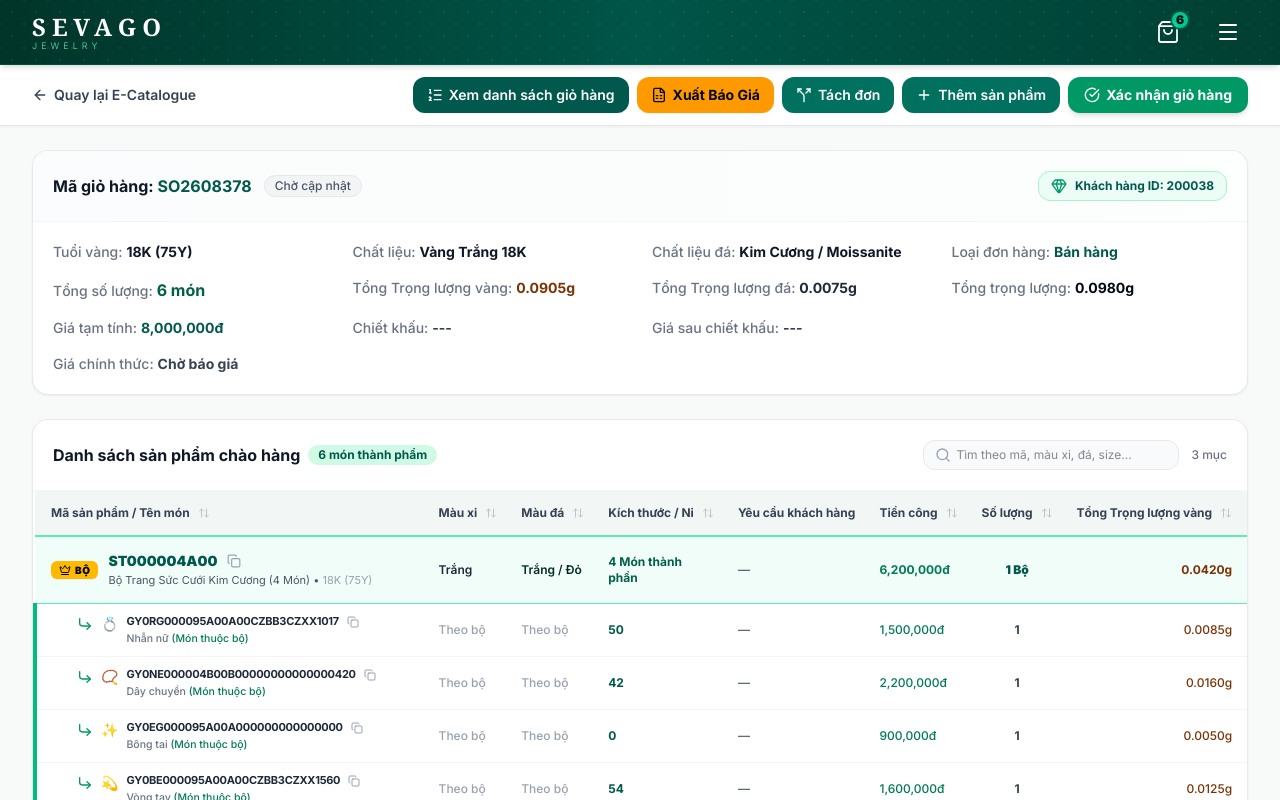
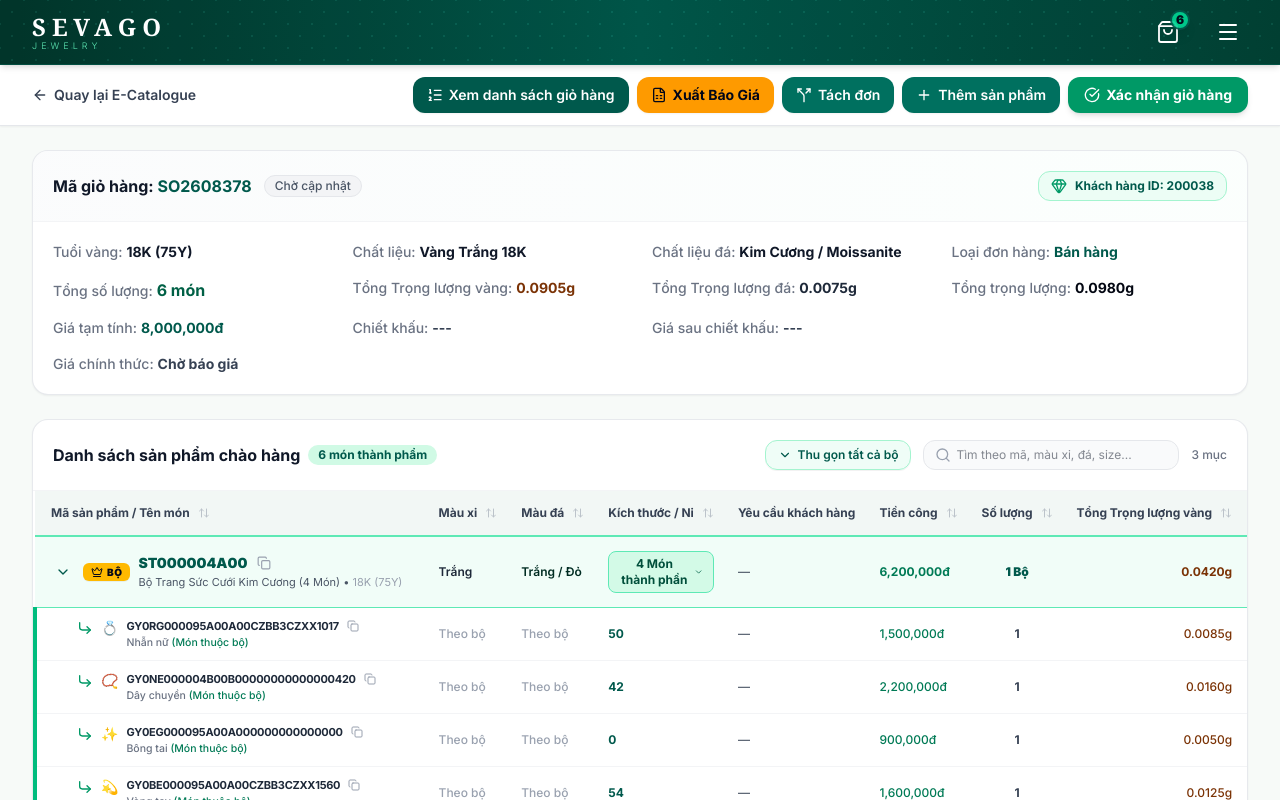
Before and after one commit to midumidu1213-collab/order-prototype, a Next.js app: page /catalogue/cart in a window 1280 px wide. Shown: the top 800 px of the page. Built offline with nearby package versions, Linux system fonts and the light colour scheme.

Commit message:
feat(cart): add collapse/expand functionality for set products with individual and global toggles

```diff
--- a/src/app/catalogue/cart/page.js
+++ b/src/app/catalogue/cart/page.js
@@ -27,7 +27,9 @@ import {
   Search,
   ArrowUpDown,
   ArrowUp,
-  ArrowDown
+  ArrowDown,
+  ChevronDown,
+  ChevronRight
 } from "lucide-react";
 import { useCatalogueCart } from "@/context/CatalogueCartContext";
 import QuotationExportModal from "@/components/catalogue/QuotationExportModal";
@@ -54,6 +56,32 @@ export default function CatalogueCartPage() {
   const [isConfirmModalOpen, setIsConfirmModalOpen] = useState(false);
   const [isSplitModalOpen, setIsSplitModalOpen] = useState(false);
   const [isQuotationModalOpen, setIsQuotationModalOpen] = useState(false);
+
+  // Quản lý trạng thái thu gọn - mở rộng các sản phẩm Bộ
+  const [collapsedSets, setCollapsedSets] = useState({});
+
+  const toggleSetCollapse = (setId) => {
+    setCollapsedSets((prev) => ({
+      ...prev,
+      [setId]: !prev[setId]
+    }));
+  };
+
+  const setItems = cartItems.filter((i) => i.isSet);
+  const hasSetItems = setItems.length > 0;
+  const allSetsCollapsed = hasSetItems && setItems.every((i) => collapsedSets[i.id]);
+
+  const toggleAllSets = () => {
+    if (allSetsCollapsed) {
+      setCollapsedSets({});
+    } else {
+      const newCollapsed = {};
+      setItems.forEach((i) => {
+        newCollapsed[i.id] = true;
+      });
+      setCollapsedSets(newCollapsed);
+    }
+  };
 
   // Search & Sort state
   const [searchQuery, setSearchQuery] = useState("");
@@ -353,8 +381,28 @@ export default function CatalogueCartPage() {
               </span>
             </div>
 
-            {/* Search Input Filter for Cart Items */}
+            {/* Search Input Filter & Quick Collapse/Expand All Sets for Cart Items */}
             <div className="flex items-center space-x-3">
+              {hasSetItems && (
+                <button
+                  type="button"
+                  onClick={toggleAllSets}
+                  className="inline-flex items-center space-x-1.5 px-3 py-1.5 text-xs font-semibold rounded-xl border border-emerald-200 bg-emerald-50/80 text-[#00594c] hover:bg-emerald-100 transition-colors cursor-pointer shadow-2xs"
+                  title={allSetsCollapsed ? "Mở rộng tất cả các bộ" : "Thu gọn tất cả các bộ"}
+                >
+                  {allSetsCollapsed ? (
+                    <>
+                      <ChevronRight className="h-3.5 w-3.5" />
+                      <span>Mở rộng tất cả bộ</span>
+                    </>
+                  ) : (
+                    <>
+                      <ChevronDown className="h-3.5 w-3.5" />
+                      <span>Thu gọn tất cả bộ</span>
+                    </>
+                  )}
+                </button>
+              )}
               <div className="relative">
                 <Search className="h-4 w-4 text-gray-400 absolute left-3 top-1/2 -translate-y-1/2" />
                 <input
@@ -469,13 +517,28 @@ export default function CatalogueCartPage() {
                     // RENDER CASE 1: SẢN PHẨM BỘ (PARENT + CHILD ROWS)
                     if (item.isSet) {
                       const setQty = Number(item.quantity) || 1;
+                      const isCollapsed = !!collapsedSets[item.id];
+                      const compCount = item.components?.length || 0;
+
                       return (
                         <React.Fragment key={item.id}>
                           {/* Parent Set Header Row */}
                           <tr className="bg-emerald-50/70 font-bold border-t-2 border-emerald-300">
                             <td className="py-3.5 px-4">
-                              <div className="flex items-center space-x-2.5">
-                                <span className="bg-amber-400 text-slate-950 px-2 py-0.5 rounded-md text-[10px] font-black uppercase tracking-wider shadow-2xs flex items-center space-x-1">
+                              <div className="flex items-center space-x-2">
+                                <button
+                                  type="button"
+                                  onClick={() => toggleSetCollapse(item.id)}
+                                  className="p-1 rounded-md hover:bg-emerald-200/80 text-[#00594c] transition-colors cursor-pointer shrink-0"
+                                  title={isCollapsed ? "Mở rộng xem chi tiết các món con" : "Thu gọn danh sách món con"}
+                                >
+                                  {isCollapsed ? (
+                                    <ChevronRight className="h-4 w-4" />
+                                  ) : (
+                                    <ChevronDown className="h-4 w-4" />
+                                  )}
+                                </button>
+                                <span className="bg-amber-400 text-slate-950 px-2 py-0.5 rounded-md text-[10px] font-black uppercase tracking-wider shadow-2xs flex items-center space-x-1 shrink-0">
                                   <Crown className="h-3 w-3 inline" />
                                   <span>BỘ</span>
                                 </span>
@@ -500,9 +563,25 @@ export default function CatalogueCartPage() {
                             <td className="py-3.5 px-3 text-xs text-gray-800 font-semibold">{item.goldColor || "Trắng"}</td>
                             {/* Màu đá */}
                             <td className="py-3.5 px-3 text-xs text-emerald-950 font-semibold">{item.mainStoneColor || "—"}</td>
-                            {/* Kích thước / Ni */}
-                            <td className="py-3.5 px-3 text-xs text-emerald-800 font-bold">
-                              {item.components?.length || 0} Món thành phần
+                            {/* Kích thước / Ni (Tích hợp nút bấm Toggle thu gọn / mở rộng tiện lợi) */}
+                            <td className="py-3.5 px-3 text-xs">
+                              <button
+                                type="button"
+                                onClick={() => toggleSetCollapse(item.id)}
+                                className={`inline-flex items-center space-x-1 px-2.5 py-1 rounded-lg font-bold transition-all cursor-pointer text-xs ${
+                                  isCollapsed
+                                    ? "bg-amber-100 text-amber-900 hover:bg-amber-200 border border-amber-300 shadow-2xs"
+                                    : "bg-emerald-100/90 text-emerald-900 hover:bg-emerald-200 border border-emerald-300"
+                                }`}
+                                title={isCollapsed ? "Bấm để mở rộng danh sách món con" : "Bấm để thu gọn danh sách món con"}
+                              >
+                                <span>{compCount} Món thành phần</span>
+                                {isCollapsed ? (
+                                  <ChevronRight className="h-3.5 w-3.5 text-amber-800" />
+                                ) : (
+                                  <ChevronDown className="h-3.5 w-3.5 text-emerald-800" />
+                                )}
+                              </button>
                             </td>
                             {/* YCKH */}
                             <td className="py-3.5 px-3 text-xs text-gray-600 font-medium">
@@ -546,8 +625,8 @@ export default function CatalogueCartPage() {
                             </td>
                           </tr>
 
-                          {/* Child Component Rows (Món con trong bộ) */}
-                          {item.components?.map((comp) => (
+                          {/* Child Component Rows (Món con trong bộ) - Chỉ hiển thị khi KHÔNG thu gọn */}
+                          {!isCollapsed && item.components?.map((comp) => (
                             <tr key={comp.id} className="bg-white hover:bg-gray-50/90 transition-colors border-l-4 border-l-emerald-500">
                               <td className="py-2.5 px-4 pl-8 sm:pl-10 text-xs">
                                 <div className="flex items-start space-x-2">
```
